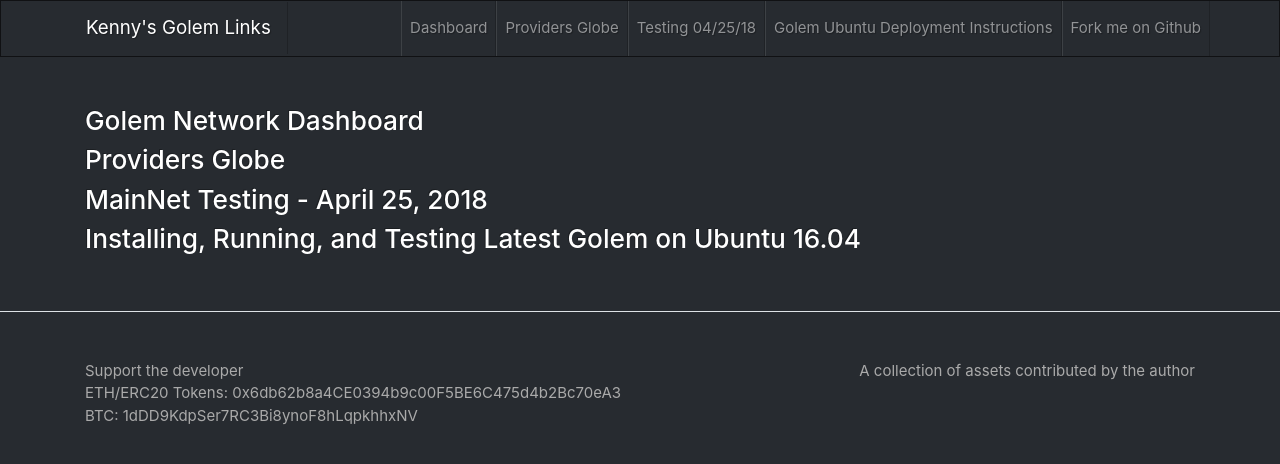
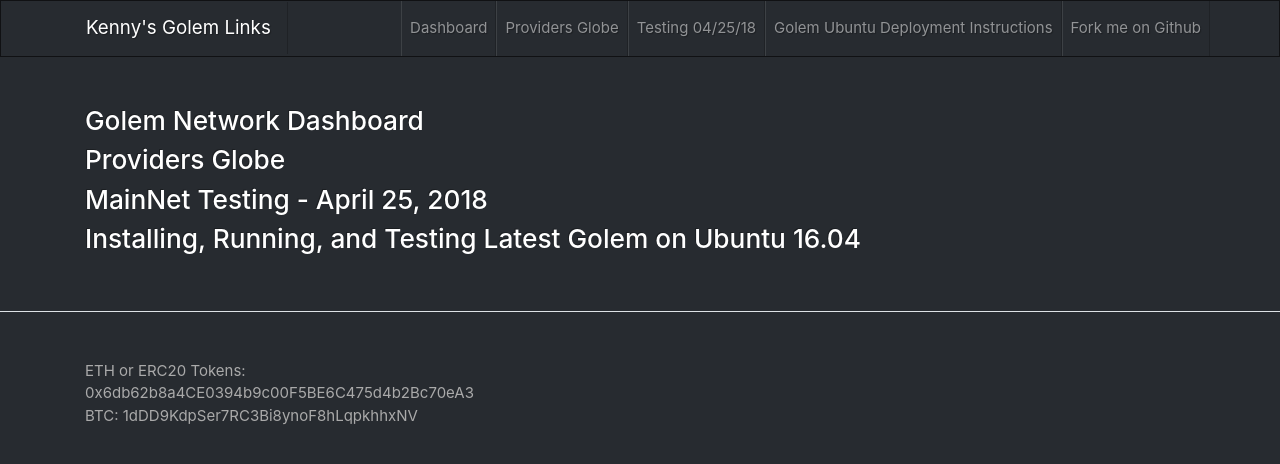
Before and after one commit to kascheri12/kascheri12.github.io, a Jekyll site: the page built from README.md, in a window 1280 px wide. Shown: the top 464 px of the page. Built offline with Jekyll 4.4.1, drawn with Linux system fonts in a browser that asks for light colours; our own code applies the rules of GitHub Pages for plain Markdown files.

Commit message:
Format wallet addresses. Remove comment on last line

```diff
--- a/_includes/footer.html
+++ b/_includes/footer.html
@@ -8,30 +8,18 @@
 
       <div class="col-sm">
         <ul class="list-unstyled">
-          <li>Support the developer</li>
-          <li>
-            ETH/ERC20 Tokens: 0x6db62b8a4CE0394b9c00F5BE6C475d4b2Bc70eA3
-          </li>
-          <li>
-            BTC: 1dDD9KdpSer7RC3Bi8ynoF8hLqpkhhxNV
-          </li>
-          {%- if site.email -%}
-            <li>
-              <a href="mailto:{{ site.email }}">
-                {{ site.email }}
-              </a>
-            </li>
-          {%- endif -%}
+          <li>ETH or ERC20 Tokens:<br />0x6db62b8a4CE0394b9c00F5BE6C475d4b2Bc70eA3</li>
+          <li>BTC: 1dDD9KdpSer7RC3Bi8ynoF8hLqpkhhxNV</li>
         </ul>
       </div>
 
-
+<!--
       <div class="col-sm text-right">
         <p>{{- site.description | escape -}}</p>
-<!--    <p>
+        <p>
           <a href="https://kascheri12.github.io/">kascheri12.github.io</a>
-        </p> -->
-      </div>
+        </p>
+      </div> -->
 
     </div>
 
```
